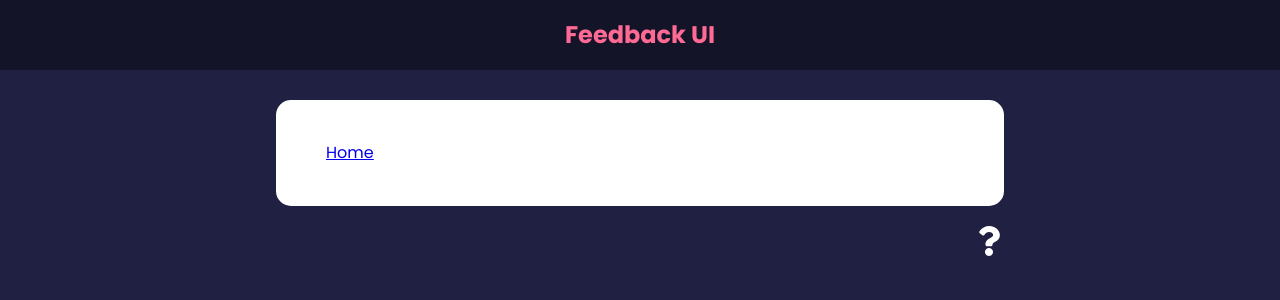
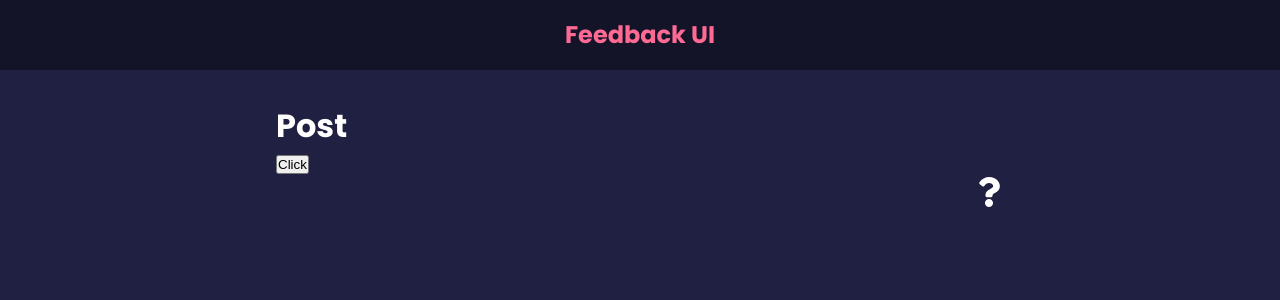
Before and after one commit to maggie-hyland/feedback-app, a React (Create React App) app: page /post in a window 1280 px wide. Before the commit this address had no page. Shown: the top 300 px of the page. Built offline with nearby package versions, Linux system fonts and the light colour scheme.

Commit message:
updating Post.jsx

```diff
--- a/src/App.js
+++ b/src/App.js
@@ -1,15 +1,10 @@
 //you no longer have to import react on all components, only on the index.js file
 import { v4 as uuidv4 } from "uuid";
 import { useState } from "react";
-import {
-  BrowserRouter as Router,
-  Route,
-  Routes,
-  NavLink,
-} from "react-router-dom";
+import { BrowserRouter as Router, Route, Routes } from "react-router-dom";
 //to use the browser router, we need to wrap everything in <Router></Router>
 //see "return" below
-import Card from "./components/shared/Card";
+import Post from "./components/Post";
 import Header from "./components/Header";
 import FeedbackList from "./components/FeedbackList";
 import FeedbackData from "./data/FeedbackData";
@@ -52,15 +47,9 @@ function App() {
             }
           ></Route>
 
-          <Route exact path='/about' element={<AboutPage />} />
-
-      </Routes>
-
-        <Card>
-          <NavLink to='/' activeClassName='active'>
-            Home
-          </NavLink>
-        </Card>
+          <Route path='/about' element={<AboutPage />} />
+          <Route path='/post' element={<Post />} />
+        </Routes>
 
         <AboutIconLink />
       </div>
--- /dev/null
+++ b/src/components/Post.jsx
@@ -0,0 +1,25 @@
+import { Navigate, useNavigate } from "react-router-dom";
+
+function Post() {
+  const status = 200;
+
+  const navigate = useNavigate()
+
+  const onClick = () => {
+    console.log('Hello')
+    navigate('/about')
+  }
+
+  if (status === 404) {
+    return <Navigate to='/notfound' />;
+  }
+
+  return (
+    <div>
+      <h1>Post</h1>
+      <button onClick={onClick}>Click</button>
+    </div>
+  );
+}
+
+export default Post;
```
